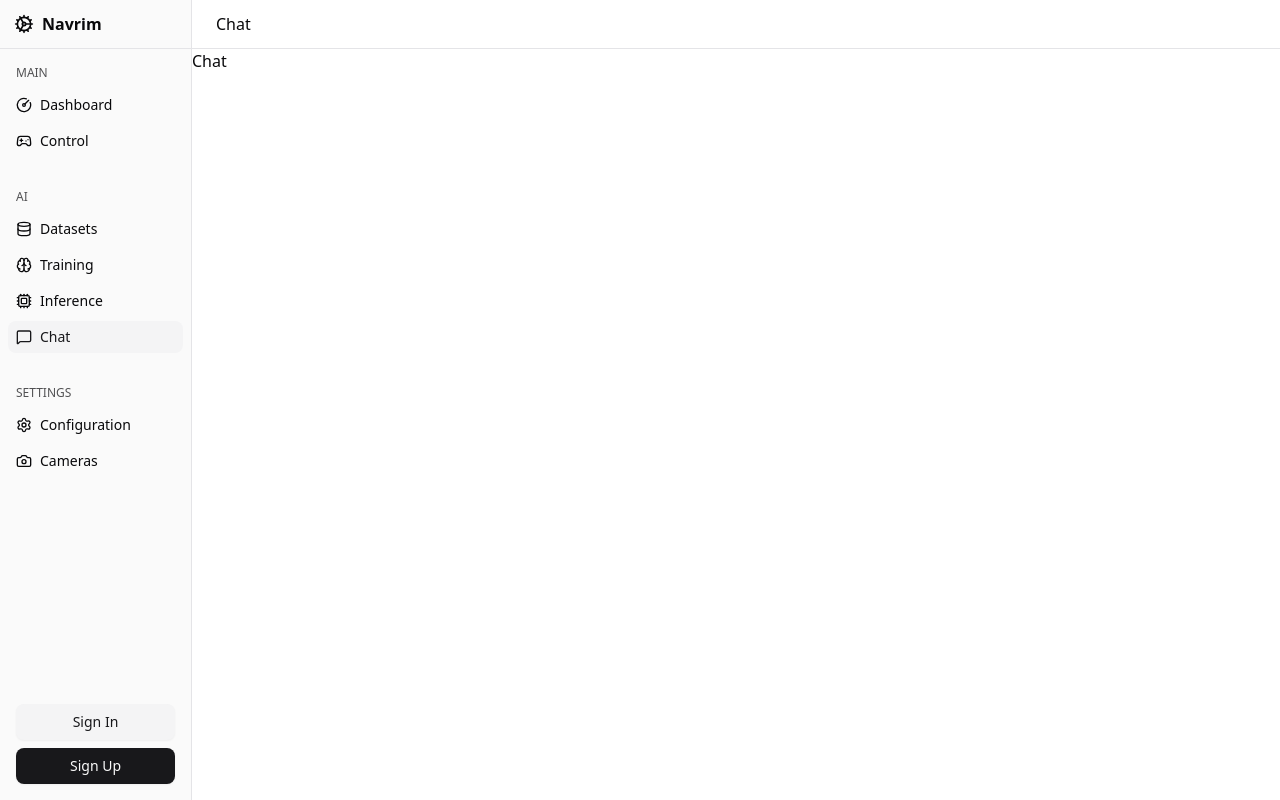
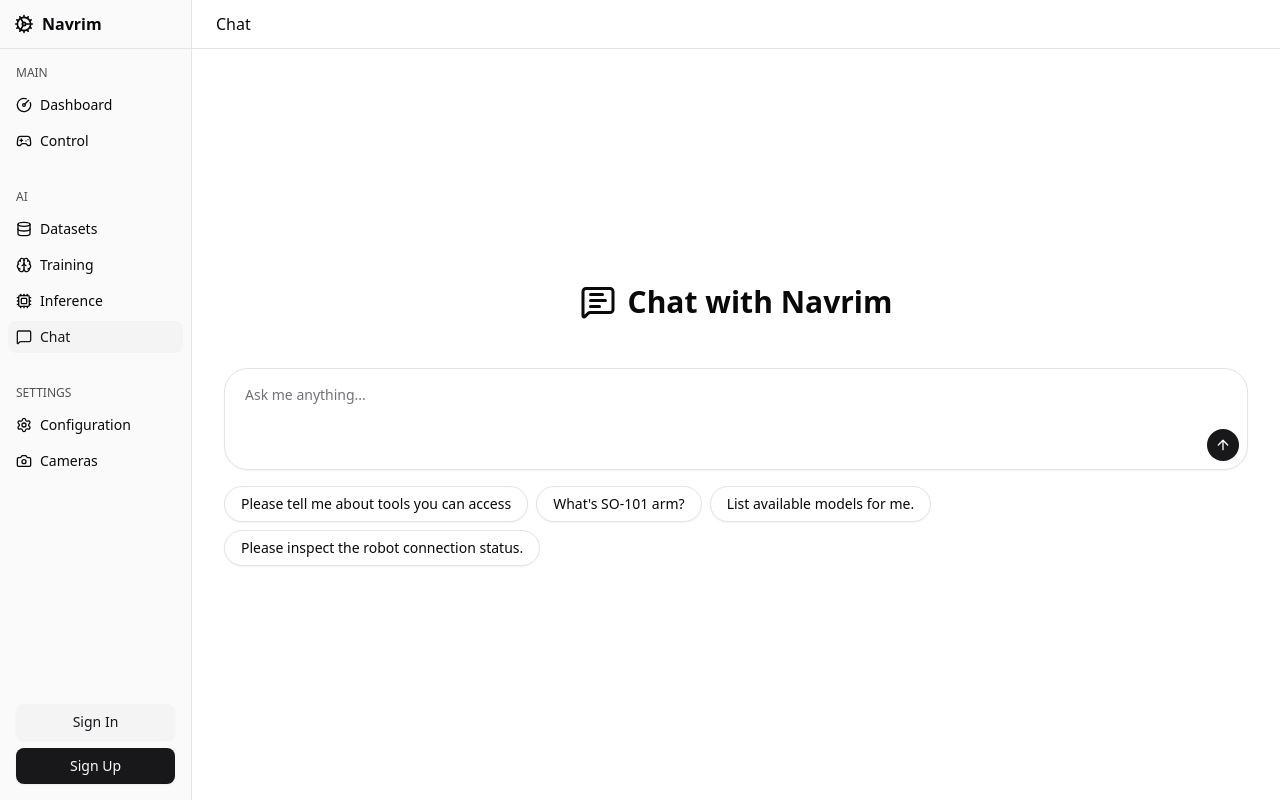
Before and after one commit to vassar-robotics/navrim, a React (Vite) app in the folder dashboard/: page /chat in a window 1280 px wide. Built offline with nearby package versions, Linux system fonts and the light colour scheme.

Commit message:
add chat page

```diff
--- a/dashboard/src/App.tsx
+++ b/dashboard/src/App.tsx
@@ -11,6 +11,7 @@ import { DatasetPage } from '@/components/page/dataset-page'
 import WelcomePage from '@/components/page/welcome-page'
 import TermsPage from '@/components/page/terms-page'
 import PrivacyPolicyPage from '@/components/page/privacy-policy-page'
+import ChatPage from './components/page/chat-page'
 
 const App: React.FC = () => {
   return (
@@ -41,7 +42,7 @@ const App: React.FC = () => {
             path="/chat"
             element={
               <ProtectedRoute>
-                <div>Chat</div>
+                <ChatPage />
               </ProtectedRoute>
             }
           />
--- /dev/null
+++ b/dashboard/src/components/common/chat/chat-input.tsx
@@ -0,0 +1,43 @@
+import { Textarea } from '@/components/ui/textarea'
+import { Button } from '@/components/ui/button'
+import { ArrowUp } from 'lucide-react'
+import { Tooltip, TooltipContent, TooltipProvider, TooltipTrigger } from '@/components/ui/tooltip'
+import React from 'react'
+
+const ChatInput: React.FC<{
+  currentMessage: string
+  setCurrentMessage: (currentMessage: string) => void
+  submitCurrentMessage: () => void
+}> = ({ currentMessage, setCurrentMessage, submitCurrentMessage }) => {
+  return (
+    <div className="w-full rounded-3xl border border-input bg-background p-2 shadow-xs">
+      <Textarea
+        id="chat-input"
+        className="max-h-[160px] min-h-[44px] resize-none border-none shadow-none focus-visible:ring-0 focus-visible:ring-offset-0"
+        placeholder="Ask me anything..."
+        onChange={(e) => setCurrentMessage(e.target.value)}
+        onKeyDown={(e) => {
+          if (e.key === 'Enter' && !e.shiftKey) {
+            e.preventDefault()
+            submitCurrentMessage()
+          }
+        }}
+        value={currentMessage}
+      />
+      <div className="flex flex-row items-end justify-end gap-2 pt-2">
+        <TooltipProvider>
+          <Tooltip>
+            <TooltipContent>Send message</TooltipContent>
+            <TooltipTrigger asChild>
+              <Button size="icon" className="h-8 w-8 rounded-full hover:cursor-pointer" onClick={submitCurrentMessage}>
+                <ArrowUp />
+              </Button>
+            </TooltipTrigger>
+          </Tooltip>
+        </TooltipProvider>
+      </div>
+    </div>
+  )
+}
+
+export default ChatInput
--- /dev/null
+++ b/dashboard/src/components/common/chat/chat-logo.tsx
@@ -0,0 +1,12 @@
+import { MessageSquareText } from 'lucide-react'
+
+const ChatLogo: React.FC = () => {
+  return (
+    <div className="mb-12 flex flex-row items-center gap-3">
+      <MessageSquareText className="h-9 w-9" />
+      <span className="text-3xl font-bold">Chat with Navrim</span>
+    </div>
+  )
+}
+
+export default ChatLogo
--- /dev/null
+++ b/dashboard/src/components/common/chat/message.tsx
@@ -0,0 +1,46 @@
+interface MessageType {
+  threadId: string
+  messageId: string
+  role: 'user' | 'assistant' | 'system'
+  content: string
+  createdAt: string
+}
+
+const UserMessage: React.FC<{ message: MessageType }> = ({ message }) => {
+  return (
+    <div className="flex justify-end gap-3">
+      <div className="max-w-[85%] flex-1 justify-end text-end sm:max-w-[75%]">
+        <div className="inline-flex rounded-lg bg-primary px-3 py-2 text-start break-words whitespace-normal text-primary-foreground">
+          {message.content}
+        </div>
+      </div>
+    </div>
+  )
+}
+
+const AssistantMessage: React.FC<{ message: MessageType }> = ({ message }) => {
+  return (
+    <div className="flex justify-start gap-3">
+      <div className="max-w-[85%] flex-1 sm:max-w-[75%]">
+        <div className="inline-flex rounded-lg border bg-muted px-3 py-2 text-start break-words whitespace-normal text-foreground">
+          {message.content}
+        </div>
+      </div>
+    </div>
+  )
+}
+
+const Message: React.FC<{ message: MessageType }> = ({ message }) => {
+  switch (message.role) {
+    case 'user':
+      return <UserMessage message={message} />
+    case 'assistant':
+    case 'system':
+      return <AssistantMessage message={message} />
+    default:
+      throw new Error(`Invalid message role: ${message.role}`)
+  }
+}
+
+export type { MessageType }
+export { Message }
--- /dev/null
+++ b/dashboard/src/components/common/chat/suggestions.tsx
@@ -0,0 +1,35 @@
+import { Button } from '@/components/ui/button'
+
+const suggestions = [
+  'Please tell me about tools you can access',
+  "What's SO-101 arm?",
+  'List available models for me.',
+  'Please inspect the robot connection status.',
+]
+
+const Suggestion: React.FC<{ suggestion: string; setCurrentMessage: (currentMessage: string) => void }> = ({
+  suggestion,
+  setCurrentMessage,
+}) => {
+  return (
+    <Button
+      variant="outline"
+      className="rounded-full hover:cursor-pointer"
+      onClick={() => setCurrentMessage(suggestion)}
+    >
+      {suggestion}
+    </Button>
+  )
+}
+
+const Suggestions: React.FC<{ setCurrentMessage: (currentMessage: string) => void }> = ({ setCurrentMessage }) => {
+  return (
+    <div className="flex flex-wrap gap-2">
+      {suggestions.map((suggestion, index) => (
+        <Suggestion key={`chat-suggestion-${index}`} suggestion={suggestion} setCurrentMessage={setCurrentMessage} />
+      ))}
+    </div>
+  )
+}
+
+export default Suggestions
--- /dev/null
+++ b/dashboard/src/components/common/chat/thread.tsx
@@ -0,0 +1,13 @@
+import { Message, type MessageType } from '@/components/common/chat/message'
+
+const Thread: React.FC<{ messages: MessageType[] }> = ({ messages }) => {
+  return (
+    <div className="relative flex w-full flex-1 flex-col space-y-4 overflow-y-auto pe-2">
+      {messages.map((message) => (
+        <Message key={message.messageId} message={message} />
+      ))}
+    </div>
+  )
+}
+
+export default Thread
--- /dev/null
+++ b/dashboard/src/components/page/chat-page.tsx
@@ -0,0 +1,44 @@
+import type React from 'react'
+import PageLayout from '@/components/layout/page-layout'
+import ChatInput from '@/components/common/chat/chat-input'
+import Suggestions from '@/components/common/chat/suggestions'
+import { useState } from 'react'
+import ChatLogo from '@/components/common/chat/chat-logo'
+import type { MessageType } from '@/components/common/chat/message'
+import Thread from '@/components/common/chat/thread'
+
+const ChatPage: React.FC = () => {
+  const [messages, setMessages] = useState<MessageType[]>([])
+  const [currentMessage, setCurrentMessage] = useState('')
+  const submitCurrentMessage = () => {
+    setMessages([
+      ...messages,
+      {
+        threadId: '1',
+        messageId: '1',
+        createdAt: new Date().toISOString(),
+        role: messages.length === 0 ? 'system' : 'user',
+        content: currentMessage,
+      },
+    ])
+    setCurrentMessage('')
+  }
+  return (
+    <PageLayout>
+      <div className="mx-auto flex h-full w-full max-w-5xl items-center justify-center">
+        <div className="flex h-full w-full flex-col items-center justify-center space-y-4">
+          {messages.length === 0 && <ChatLogo />}
+          {messages.length > 0 && <Thread messages={messages} />}
+          <ChatInput
+            currentMessage={currentMessage}
+            setCurrentMessage={setCurrentMessage}
+            submitCurrentMessage={submitCurrentMessage}
+          />
+          {messages.length === 0 && <Suggestions setCurrentMessage={setCurrentMessage} />}
+        </div>
+      </div>
+    </PageLayout>
+  )
+}
+
+export default ChatPage
--- /dev/null
+++ b/dashboard/src/components/ui/textarea.tsx
@@ -0,0 +1,18 @@
+import * as React from 'react'
+
+import { cn } from '@/lib/utils'
+
+function Textarea({ className, ...props }: React.ComponentProps<'textarea'>) {
+  return (
+    <textarea
+      data-slot="textarea"
+      className={cn(
+        'flex field-sizing-content min-h-16 w-full rounded-md border border-input bg-transparent px-3 py-2 text-base shadow-xs transition-[color,box-shadow] outline-none placeholder:text-muted-foreground focus-visible:border-ring focus-visible:ring-[3px] focus-visible:ring-ring/50 disabled:cursor-not-allowed disabled:opacity-50 aria-invalid:border-destructive aria-invalid:ring-destructive/20 md:text-sm dark:bg-input/30 dark:aria-invalid:ring-destructive/40',
+        className
+      )}
+      {...props}
+    />
+  )
+}
+
+export { Textarea }
```
Also changed, not shown: dashboard/src/components/page/privacy-policy-page.tsx (+29 -29 lines), dashboard/src/components/page/terms-page.tsx (+28 -28 lines).
